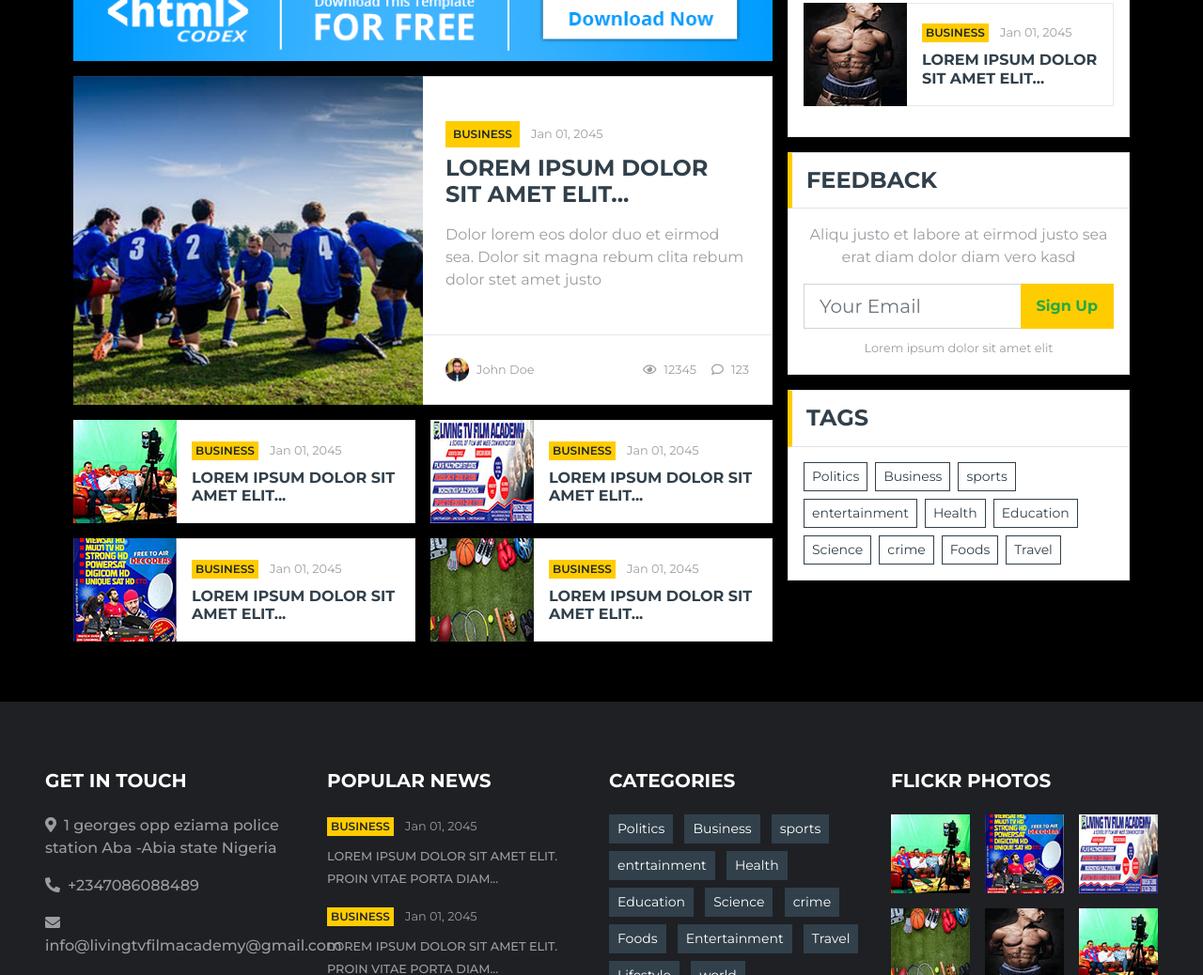
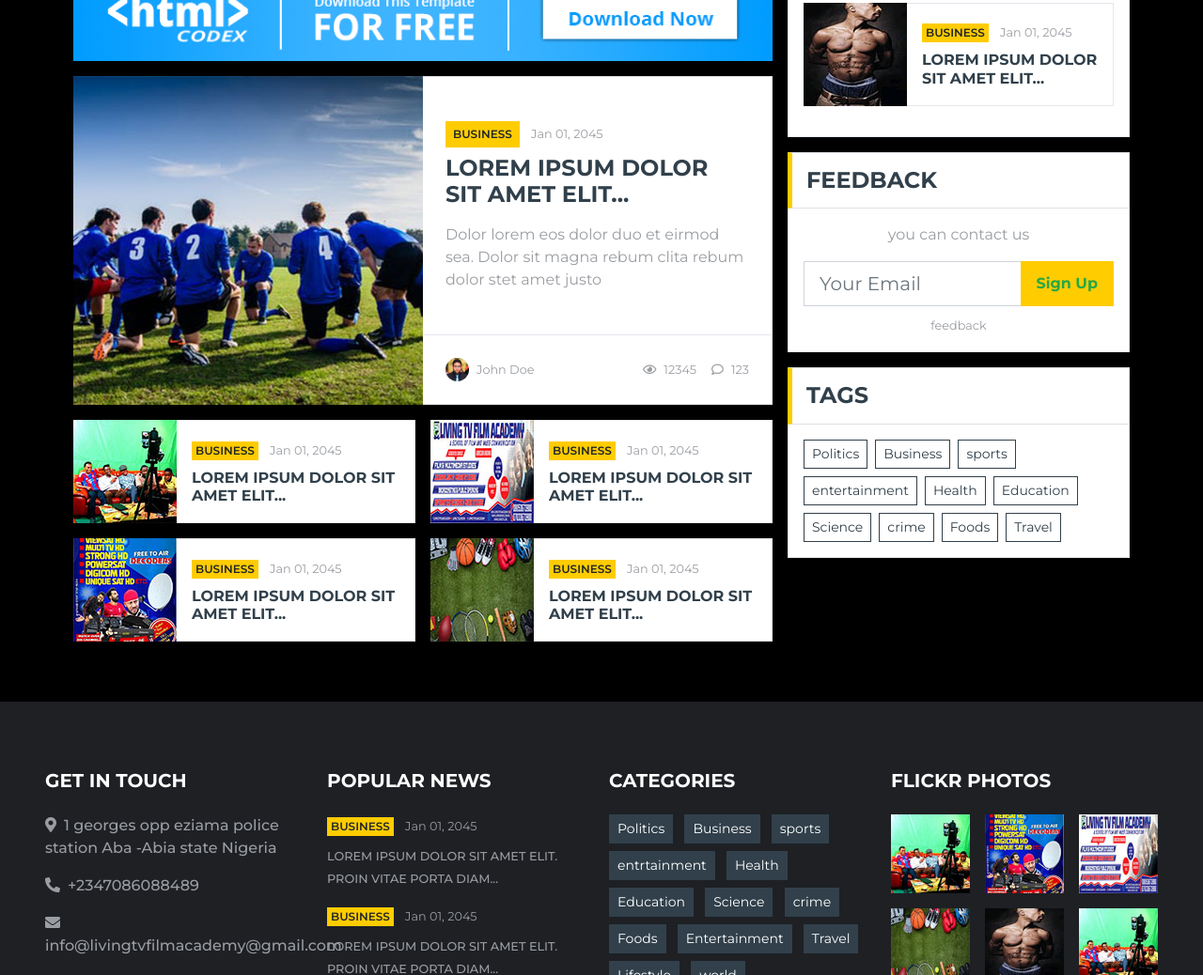
Before and after one commit to omiphire2/livingtvnews3, a plain HTML site: page news.html in a window 1280 px wide. Shown: the part 1758-2796 px from the top of the page at 94% size. Drawn offline with nearby package versions, Linux system fonts and the light colour scheme.

Commit message:
Update news.html

```diff
--- a/news.html
+++ b/news.html
@@ -475,14 +475,14 @@
                             <h4 class="m-0 text-uppercase font-weight-bold">Feedback</h4>
                         </div>
                         <div class="bg-white text-center border border-top-0 p-3">
-                            <p>Aliqu justo et labore at eirmod justo sea erat diam dolor diam vero kasd</p>
+                            <p>you can contact us</p>
                             <div class="input-group mb-2" style="width: 100%;">
                                 <input type="text" class="form-control form-control-lg" placeholder="Your Email">
                                 <div class="input-group-append">
                                     <button class="btn btn-primary font-weight-bold px-3"><a href="https://docs.google.com/forms/d/e/1FAIpQLSeC66GBSvJ9ZBbn3p3atcS9Z6gAUnFCb3Fy1klAx0YaGexIPg/viewform?usp=pp_url">Sign Up</a></button>
                                 </div>
                             </div>
-                            <small>Lorem ipsum dolor sit amet elit</small>
+                            <small>feedback</small>
                         </div>
                     </div>
                     <!-- Feedback End -->
```
